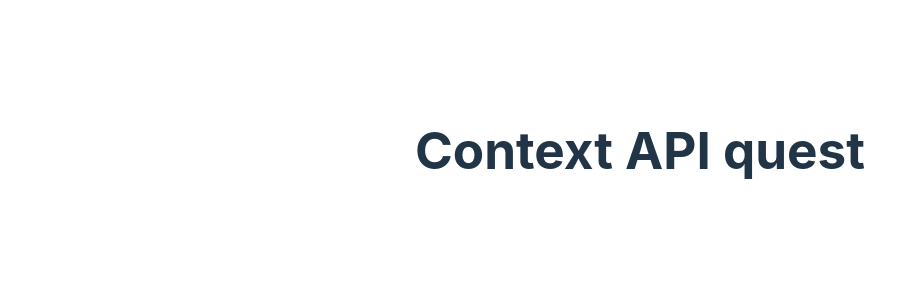
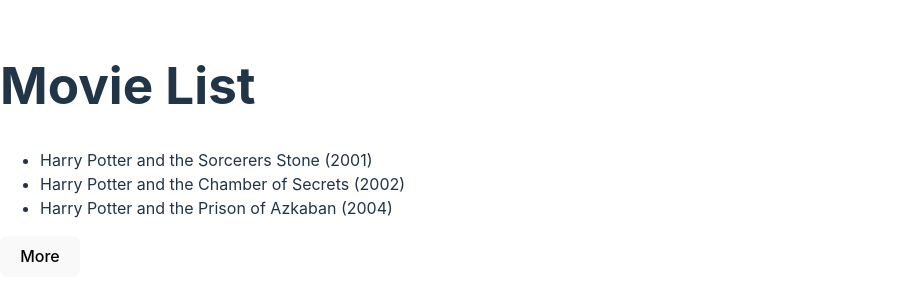
Before and after one commit to VinchC/practice, a React (Vite) app: page / in a window 1280 px wide. Shown: the part 250-550 px from the top of the page, without its empty margins (0-924 px from the left). Built offline with nearby package versions, Linux system fonts and the light colour scheme.

Commit message:
quest done

```diff
--- a/src/App.jsx
+++ b/src/App.jsx
@@ -1,10 +1,31 @@
-import "./App.css";
+import { useState } from "react";
+
+import MovieList from "./components/MovieList";
+import MovieContext from "./contexts/MovieContext";
 
 function App() {
+  const [movies, setMovies] = useState([
+    {
+      movie_id: 1,
+      title: "Harry Potter and the Sorcerers Stone",
+      release_year: 2001,
+    },
+    {
+      movie_id: 2,
+      title: "Harry Potter and the Chamber of Secrets",
+      release_year: 2002,
+    },
+    {
+      movie_id: 3,
+      title: "Harry Potter and the Prison of Azkaban",
+      release_year: 2004,
+    },
+  ]);
+
   return (
-    <>
-      <h1>Context API quest</h1>
-    </>
+    <MovieContext.Provider value={{ movies: movies, setMovies: setMovies }}>
+      <MovieList />
+    </MovieContext.Provider>
   );
 }
 
--- /dev/null
+++ b/src/components/MovieList.jsx
@@ -0,0 +1,41 @@
+import { useContext } from "react";
+import MovieContext from "../contexts/MovieContext";
+
+function MovieList() {
+  const { movies, setMovies } = useContext(MovieContext);
+
+  return (
+    <>
+      <h1>Movie List</h1>
+      {movies && (
+        <section>
+          <ul>
+            {movies.map((movie) => (
+              <li key={movie.id}>
+                {movie.title} ({movie.release_year})
+              </li>
+            ))}
+          </ul>
+        </section>
+      )}
+      {movies.length < 4 && (
+        <button
+          onClick={() =>
+            setMovies([
+              ...movies,
+              {
+                movie_id: 4,
+                title: "Harry Potter and the Goblet of Fire",
+                release_year: 2004,
+              },
+            ])
+          }
+        >
+          More
+        </button>
+      )}
+    </>
+  );
+}
+
+export default MovieList;
--- /dev/null
+++ b/src/contexts/MovieContext.jsx
@@ -0,0 +1,5 @@
+import { createContext } from "react";
+
+const MovieContext = createContext();
+
+export default MovieContext;
```
